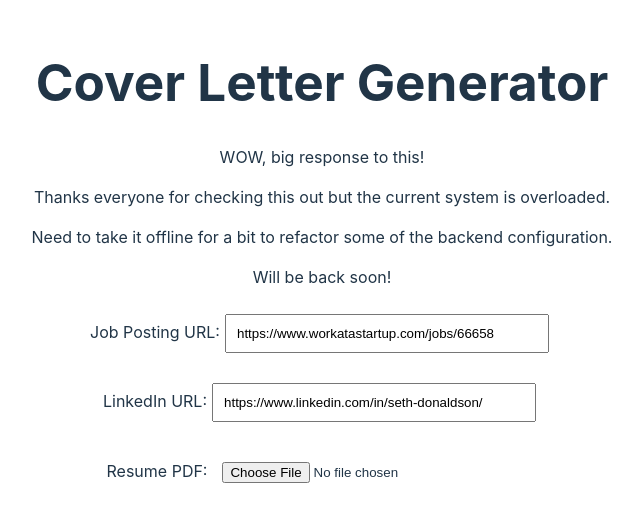
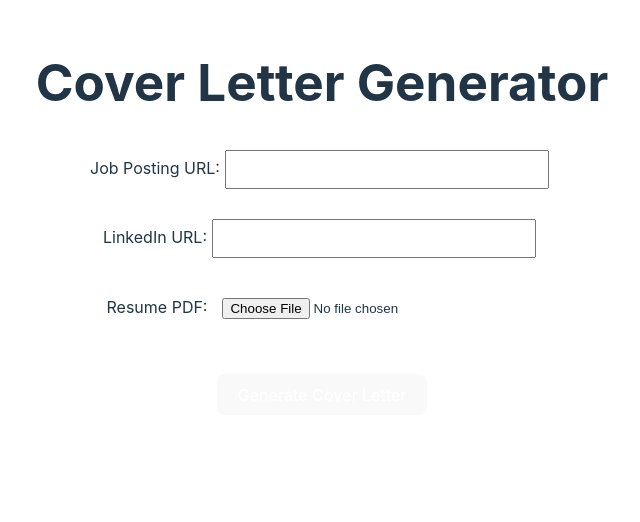
Before and after one commit to sethcoast/cover-letter-builder, a React (Vite) app in the folder frontend/: page / in a window 1280 px wide. Shown: the top 522 px of the page, without its empty margins (318-958 px from the left). Built offline with nearby package versions, Linux system fonts and the light colour scheme; no server answers.

Commit message:
turning off the caching seems to have worked. Let's see if it continues to

```diff
--- a/frontend/src/App.jsx
+++ b/frontend/src/App.jsx
@@ -55,8 +55,8 @@
 }
 
 function App() {
-  const [jobUrl, setJobUrl] = useState('https://www.workatastartup.com/jobs/66658'); // https://www.workatastartup.com/jobs/66658
-  const [linkedinUrl, setLinkedinUrl] = useState('https://www.linkedin.com/in/seth-donaldson/'); // https://www.linkedin.com/in/seth-donaldson/
+  const [jobUrl, setJobUrl] = useState(''); // https://www.workatastartup.com/jobs/66658
+  const [linkedinUrl, setLinkedinUrl] = useState(''); // https://www.linkedin.com/in/seth-donaldson/
   const [resumeFile, setResumeFile] = useState(null);
   const [logs, setLogs] = useState('');
   const [taskId, setTaskId] = useState(null);
@@ -202,10 +202,10 @@
     <div className="App">
       <ToastContainer />
       <h1>Cover Letter Generator</h1>
-      <p>WOW, big response to this!</p>
+      {/* <p>WOW, big response to this!</p>
       <p>Thanks everyone for checking this out but the current system is overloaded.</p>
       <p>Need to take it offline for a bit to refactor some of the backend configuration.</p>
-      <p>Will be back soon!</p>
+      <p>Will be back soon!</p> */}
       <div className="input-group">
         <label>Job Posting URL:</label>
         <input type="text" value={jobUrl} onChange={handleJobUrlChange} />
@@ -221,7 +221,7 @@
       <button onClick={handleGenerateCoverLetter}>Generate Cover Letter</button>
       <CrewOutput crewOutputRef={crewOutputRef} logs={logs} taskStatus={taskStatus} />
       <OutputFiles taskStatus={taskStatus} onClick={handleDownloadOutputFile} />
-      <button onClick={handleCancelExecution}>Cancel Execution</button>
+      {/* <button onClick={handleCancelExecution}>Cancel Execution</button> */}
     </div>
   );
 }
```
